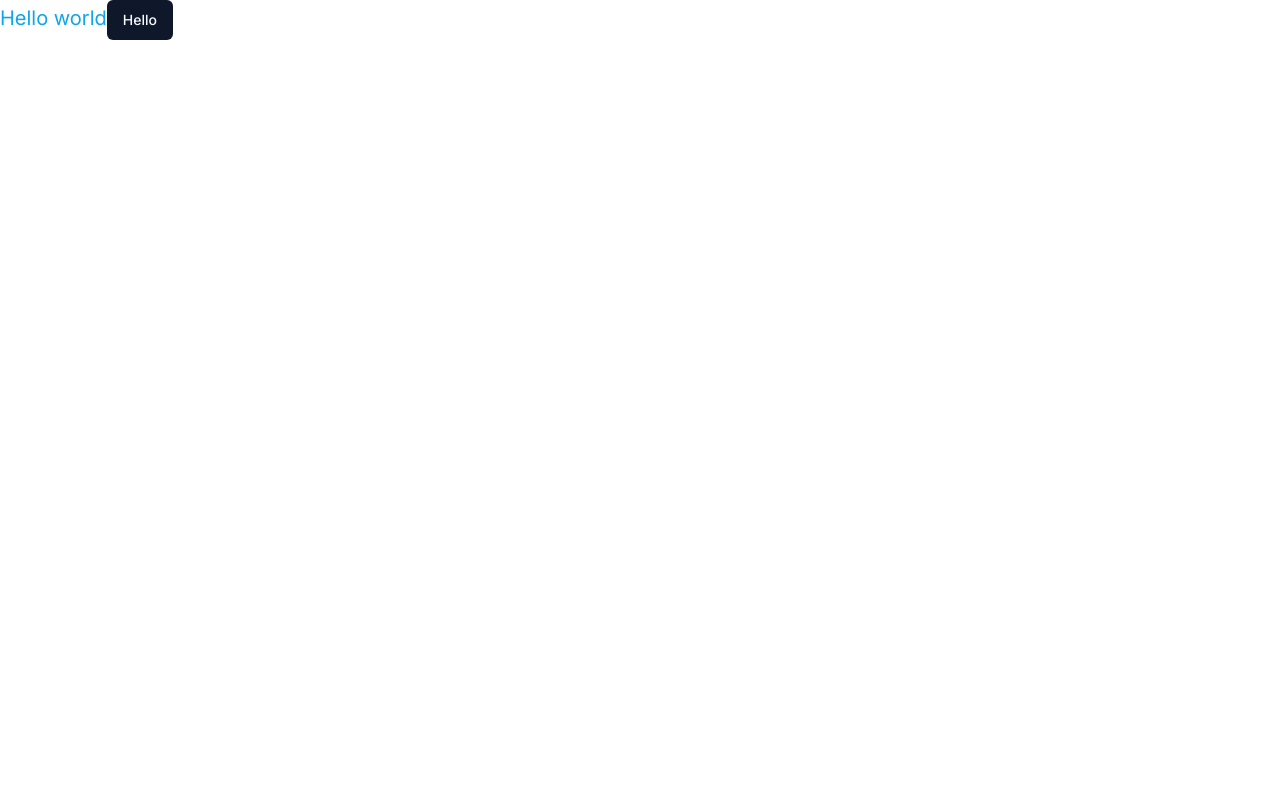
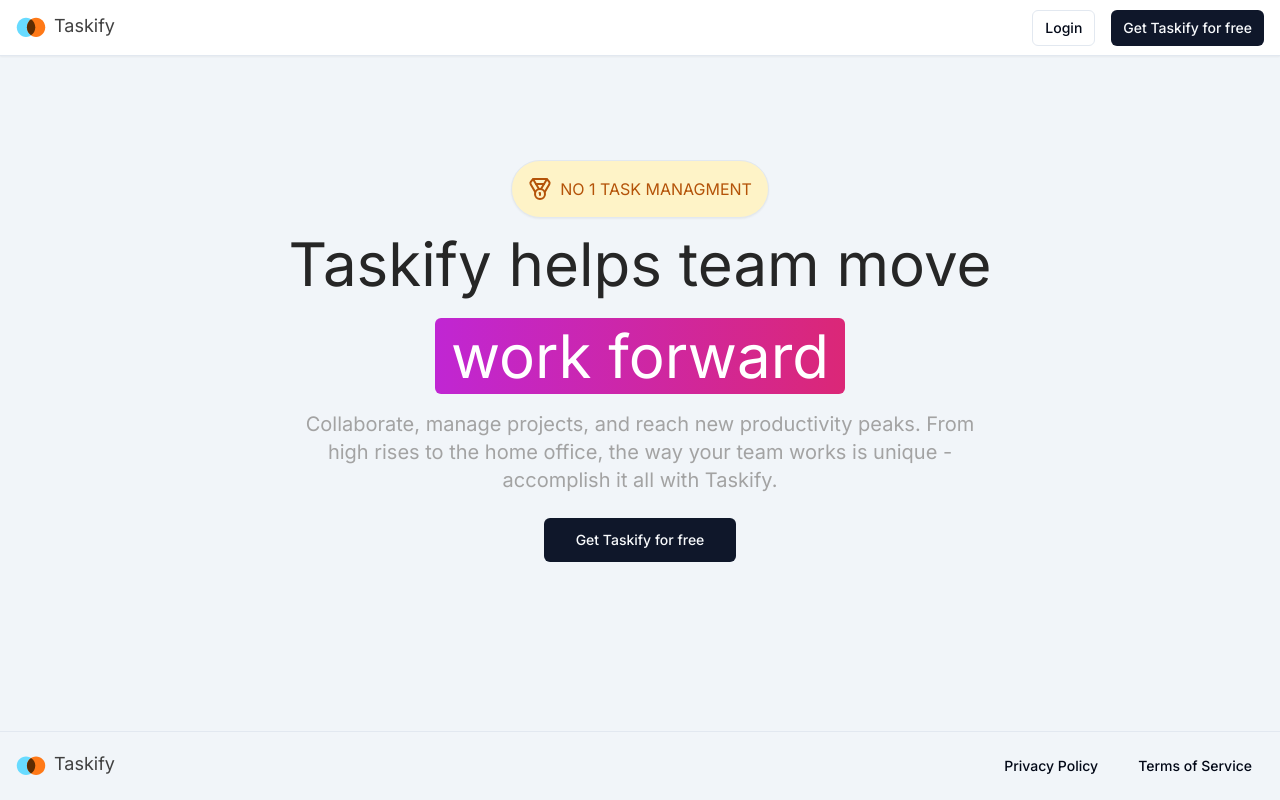
Before and after one commit to thientantran/task_manager_platform, a Next.js app: page / in a window 1280 px wide. Built offline with nearby package versions, Linux system fonts and the light colour scheme.

Commit message:
Marketing Page: Layout
Phải tạo page layout trước, rồi làm trang page, sau đó tạo các component footer và header, rồi gắn vào layout

```diff
--- /dev/null
+++ b/app/(marketing)/layout.tsx
@@ -0,0 +1,15 @@
+import MarketingFooter from "@/components/MarketingFooter";
+import MarketingNavbar from "@/components/MarketingNavbar";
+
+export default function layout({children} : {children: React.ReactNode}) {
+  return (
+    <div className="h-full bg-slate-100">
+      <MarketingNavbar/>
+      <main className="pt-40 pb-20 bg-slate-100">
+        {children}
+      </main>
+      <MarketingFooter/>
+    </div>
+
+  )
+}
--- /dev/null
+++ b/app/(marketing)/page.tsx
@@ -0,0 +1,30 @@
+import { Button } from "@/components/ui/button";
+import { Medal } from "lucide-react";
+import Link from "next/link";
+
+export default function page() {
+  return (
+    <div className="flex items-center justify-center flex-col">
+      <div className="flex items-center justify-center flex-col">
+        <div className="mb-4 flex items-center border shadow-sm p-4 bg-amber-100 text-amber-700 rounded-full uppercase">
+          <Medal className="h-6 w-6 mr-2"/>
+          No 1 task managment
+        </div>
+        <h1 className="text-3xl md:text-6xl text-center text-neutral-800 mb-6">
+          Taskify helps team move
+        </h1>
+        <div className="text-3xl md:text-6xl bg-gradient-to-r from-fuchsia-600 to-pink-600 text-white px-4 p-2 rounded-md w-fit">
+          work forward
+        </div>
+      </div>
+      <div className="text-sm md:text-xl text-neutral-400 mt-4 max-w-xs md:max-w-2xl text-center mx-auto">
+      Collaborate, manage projects, and reach new productivity peaks. From high rises to the home office, the way your team works is unique - accomplish it all with Taskify.
+      </div>
+      <Button className="mt-6" size='lg' asChild>
+        <Link href='/'>
+          Get Taskify for free
+        </Link>
+      </Button>
+    </div>
+  )
+}
--- a/app/globals.css
+++ b/app/globals.css
@@ -1,6 +1,12 @@
 @tailwind base;
 @tailwind components;
 @tailwind utilities;
+
+html,
+body,
+:root {
+  height: 100%;
+}
 
 @layer base {
   :root {
--- a/app/page.tsx
+++ /dev/null
@@ -1,10 +0,0 @@
-import { Button } from "@/components/ui/button";
-
-export default function Home() {
-  return (
-    <div className="text-xl text-sky-500">
-      Hello world
-      <Button>Hello</Button>
-    </div>
-  )
-}
--- /dev/null
+++ b/components/Logo.tsx
@@ -0,0 +1,13 @@
+import Image from "next/image";
+import Link from "next/link";
+
+export default function Logo() {
+  return (
+    <Link href='/'>
+      <div className="md:flex items-center gap-x-2 hidden hover:opacity-75">
+        <Image src='/logo.svg' alt="logo" height={30} width={30}/>
+        <p className="text-lg text-neutral-700 pb-1">Taskify</p>
+      </div>
+    </Link>
+  )
+}
--- /dev/null
+++ b/components/MarketingFooter.tsx
@@ -0,0 +1,20 @@
+import Logo from "@/components/Logo";
+import { Button } from "@/components/ui/button";
+
+export default function MarketingFooter() {
+  return (
+    <div className="fixed bottom-0 w-full p-4 border-t bg-slate-100">
+      <div className="md:max-w-screen-2xl mx-auto flex items-center w-full justify-between">
+        <Logo/>
+        <div className="space-x-4 md:block md:w-auto flex items-center justify-between w-full">
+          <Button size='sm' variant='ghost'>
+            Privacy Policy
+          </Button>
+          <Button size='sm' variant='ghost'>
+            Terms of Service
+          </Button>
+        </div>
+      </div>
+    </div>
+  )
+}
--- /dev/null
+++ b/components/MarketingNavbar.tsx
@@ -0,0 +1,25 @@
+import Logo from "@/components/Logo";
+import { Button } from "@/components/ui/button";
+import Link from "next/link";
+
+export default function MarketingNavbar() {
+  return (
+    <div className="fixed top-0 w-full h-14 px-4 border-b shadow-sm bg-white flex items-center">
+      <div className="md:max-w-screen-2xl mx-auto flex items-center w-full justify-between">
+        <Logo/>
+        <div className="space-x-4 md:block md:w-auto flex items-center justify-between w-full">
+          <Button size='sm' variant='outline' asChild>
+            <Link href='/sign-in'>
+              Login
+            </Link>
+          </Button>
+          <Button size='sm' asChild>
+            <Link href='/sign-up'>
+              Get Taskify for free
+            </Link>
+          </Button>
+        </div>
+      </div>
+    </div>
+  )
+}
```
Also changed, not shown: public/logo.svg (added).
